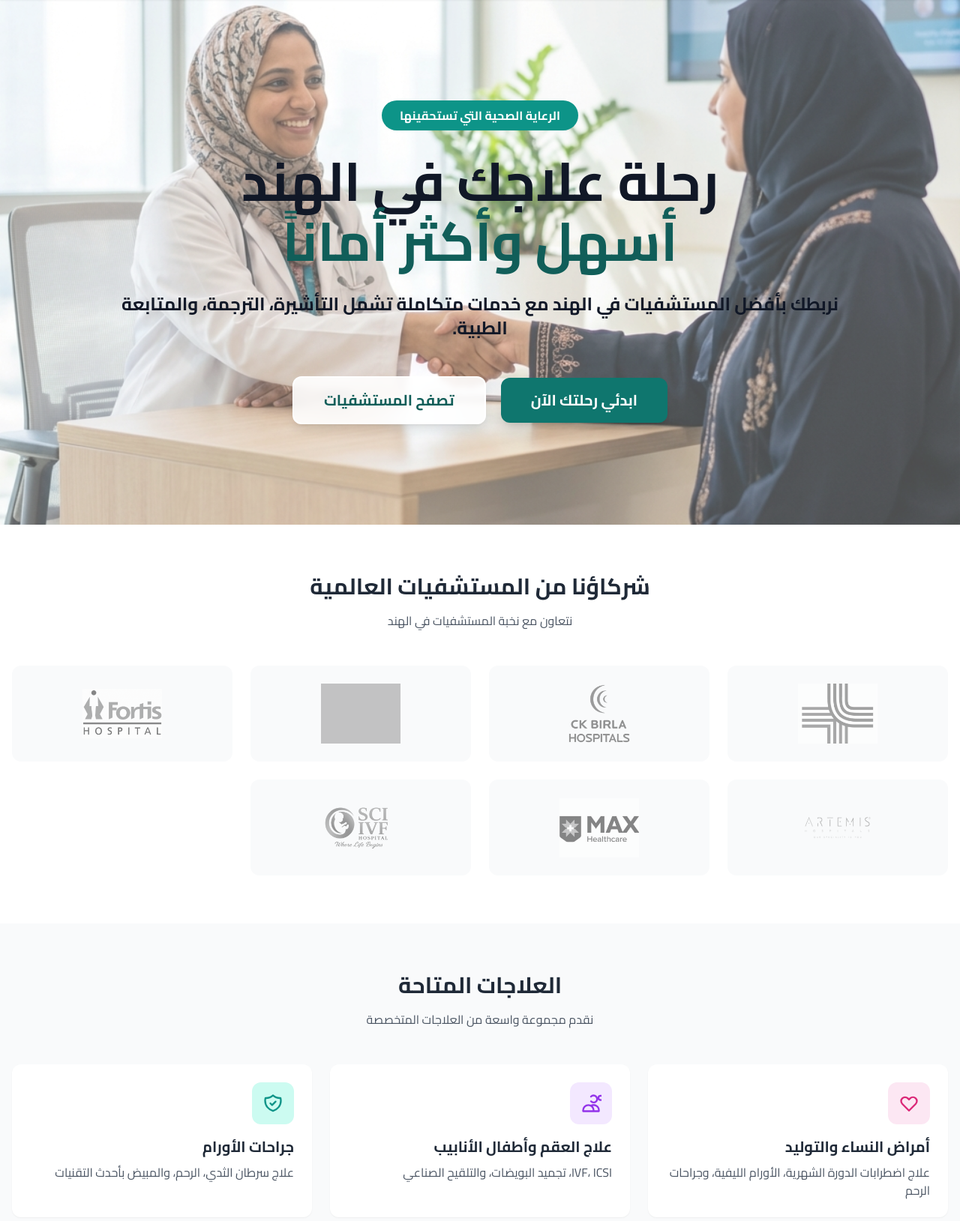
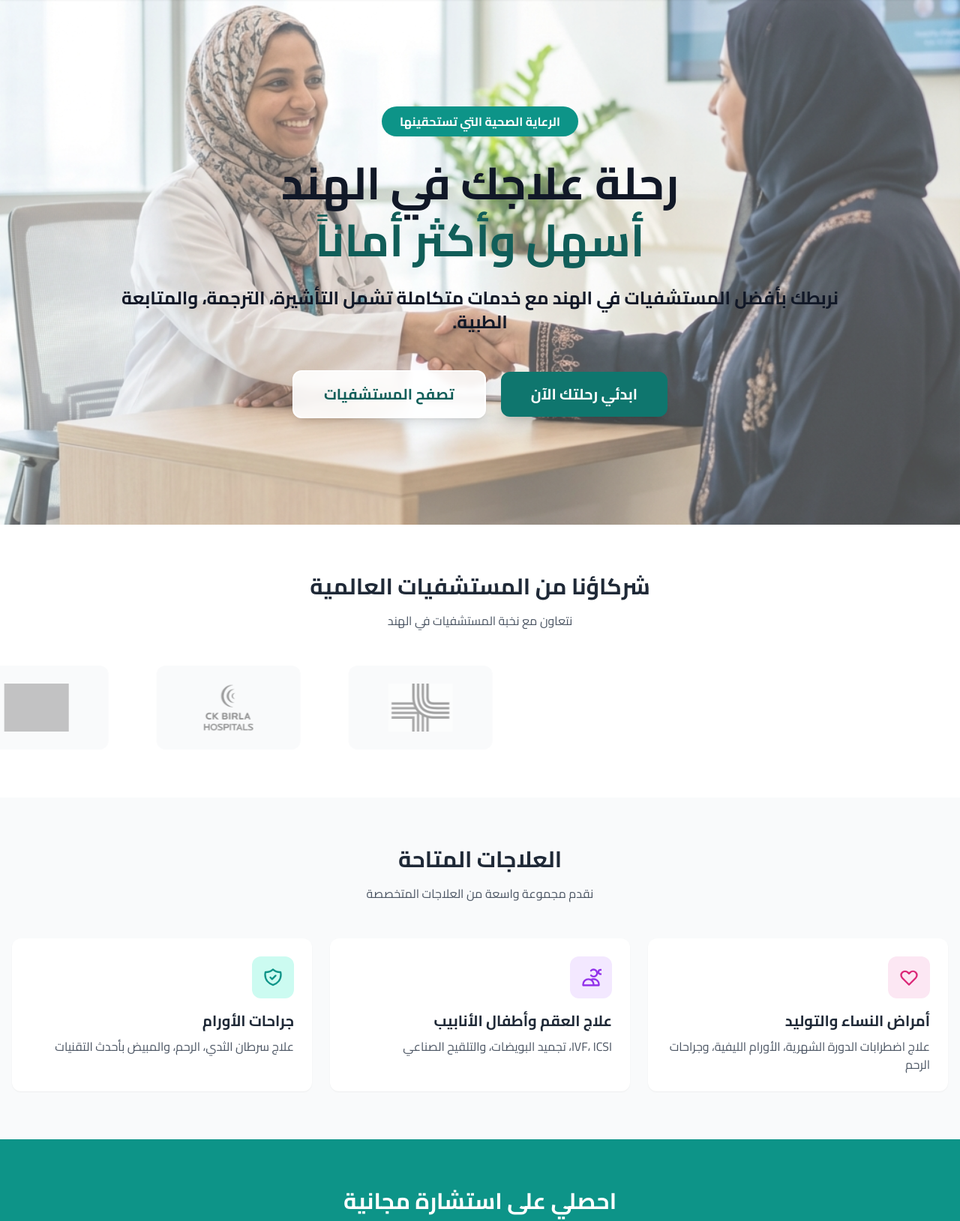
Before and after one commit to immuneera82-hub/raha-medical, a FastAPI app: page / in a window 1280 px wide. Shown: the part 73-1702 px from the top of the page at 75% size. Run offline with FastAPI, Linux system fonts and the light colour scheme; some libraries are stand-ins or nearby versions; grey boxes are pictures that could not be loaded.

Commit message:
Fix text overlap and add horizontal marquee for hospitals

```diff
--- a/backend/static/templates/index.html
+++ b/backend/static/templates/index.html
@@ -49,6 +49,37 @@
 
         .float-animation {
             animation: float 3s ease-in-out infinite;
+        }
+
+        /* Marquee Animation for Hospitals */
+        @keyframes marquee {
+            0% {
+                transform: translateX(0%);
+            }
+
+            100% {
+                transform: translateX(-50%);
+            }
+        }
+
+        .marquee-container {
+            overflow: hidden;
+            width: 100%;
+        }
+
+        .marquee-track {
+            display: flex;
+            animation: marquee 20s linear infinite;
+            width: max-content;
+        }
+
+        .marquee-track:hover {
+            animation-play-state: paused;
+        }
+
+        .marquee-item {
+            flex-shrink: 0;
+            padding: 0 2rem;
         }
     </style>
 </head>
@@ -153,9 +184,9 @@
                 الرعاية الصحية التي تستحقينها
             </span>
 
-            <h1 class="text-5xl md:text-6xl lg:text-7xl font-bold text-gray-900 mb-8 leading-relaxed">
-                رحلة علاجك في الهند <br class="hidden md:block" />
-                <span class="text-teal-800 inline-block mt-2">أسهل وأكثر أماناً</span>
+            <h1 class="text-4xl md:text-5xl lg:text-6xl font-bold text-gray-900 mb-8">
+                <span class="block mb-4">رحلة علاجك في الهند</span>
+                <span class="block text-teal-800">أسهل وأكثر أماناً</span>
             </h1>
 
             <p class="text-xl md:text-2xl text-gray-900 mb-12 font-bold max-w-5xl mx-auto leading-relaxed">
@@ -179,42 +210,110 @@
         <div class="container mx-auto px-4">
             <h2 class="text-3xl font-bold text-center mb-4">شركاؤنا من المستشفيات العالمية</h2>
             <p class="text-gray-600 text-center mb-12">نتعاون مع نخبة المستشفيات في الهند</p>
+        </div>
 
-            <div class="grid grid-cols-2 md:grid-cols-3 lg:grid-cols-4 gap-6">
+        <!-- Marquee Hospitals Slider -->
+        <div class="marquee-container">
+            <div class="marquee-track">
+                <!-- First set of logos -->
+                <div class="marquee-item">
                     <div
-                    class="bg-gray-50 rounded-xl p-6 flex items-center justify-center h-32 hover:shadow-lg transition-shadow">
+                        class="bg-gray-50 rounded-xl p-6 flex items-center justify-center h-28 w-48 hover:shadow-lg transition-shadow">
                         <img src="/static/images/Medanta.png" alt="Medanta"
-                        class="hospital-logo max-h-20 max-w-full object-contain">
+                            class="hospital-logo max-h-16 max-w-full object-contain">
                     </div>
+                </div>
+                <div class="marquee-item">
                     <div
-                    class="bg-gray-50 rounded-xl p-6 flex items-center justify-center h-32 hover:shadow-lg transition-shadow">
+                        class="bg-gray-50 rounded-xl p-6 flex items-center justify-center h-28 w-48 hover:shadow-lg transition-shadow">
                         <img src="/static/images/CK-BIRLA.png" alt="CK Birla"
-                        class="hospital-logo max-h-20 max-w-full object-contain">
+                            class="hospital-logo max-h-16 max-w-full object-contain">
                     </div>
+                </div>
+                <div class="marquee-item">
                     <div
-                    class="bg-gray-50 rounded-xl p-6 flex items-center justify-center h-32 hover:shadow-lg transition-shadow">
+                        class="bg-gray-50 rounded-xl p-6 flex items-center justify-center h-28 w-48 hover:shadow-lg transition-shadow">
                         <img src="/static/images/Marengo-Asia.png" alt="Marengo Asia"
-                        class="hospital-logo max-h-20 max-w-full object-contain">
+                            class="hospital-logo max-h-16 max-w-full object-contain">
                     </div>
+                </div>
+                <div class="marquee-item">
                     <div
-                    class="bg-gray-50 rounded-xl p-6 flex items-center justify-center h-32 hover:shadow-lg transition-shadow">
+                        class="bg-gray-50 rounded-xl p-6 flex items-center justify-center h-28 w-48 hover:shadow-lg transition-shadow">
                         <img src="/static/images/Fortis.png" alt="Fortis"
-                        class="hospital-logo max-h-20 max-w-full object-contain">
+                            class="hospital-logo max-h-16 max-w-full object-contain">
                     </div>
+                </div>
+                <div class="marquee-item">
                     <div
-                    class="bg-gray-50 rounded-xl p-6 flex items-center justify-center h-32 hover:shadow-lg transition-shadow">
+                        class="bg-gray-50 rounded-xl p-6 flex items-center justify-center h-28 w-48 hover:shadow-lg transition-shadow">
                         <img src="/static/images/Artemis.png" alt="Artemis"
-                        class="hospital-logo max-h-20 max-w-full object-contain">
+                            class="hospital-logo max-h-16 max-w-full object-contain">
                     </div>
+                </div>
+                <div class="marquee-item">
                     <div
-                    class="bg-gray-50 rounded-xl p-6 flex items-center justify-center h-32 hover:shadow-lg transition-shadow">
+                        class="bg-gray-50 rounded-xl p-6 flex items-center justify-center h-28 w-48 hover:shadow-lg transition-shadow">
                         <img src="/static/images/Max-Healthcare.png" alt="Max Healthcare"
-                        class="hospital-logo max-h-20 max-w-full object-contain">
+                            class="hospital-logo max-h-16 max-w-full object-contain">
                     </div>
+                </div>
+                <div class="marquee-item">
                     <div
-                    class="bg-gray-50 rounded-xl p-6 flex items-center justify-center h-32 hover:shadow-lg transition-shadow">
+                        class="bg-gray-50 rounded-xl p-6 flex items-center justify-center h-28 w-48 hover:shadow-lg transition-shadow">
                         <img src="/static/images/sci-logo.png" alt="SCI IVF"
-                        class="hospital-logo max-h-20 max-w-full object-contain">
+                            class="hospital-logo max-h-16 max-w-full object-contain">
+                    </div>
+                </div>
+                <!-- Duplicate set for seamless loop -->
+                <div class="marquee-item">
+                    <div
+                        class="bg-gray-50 rounded-xl p-6 flex items-center justify-center h-28 w-48 hover:shadow-lg transition-shadow">
+                        <img src="/static/images/Medanta.png" alt="Medanta"
+                            class="hospital-logo max-h-16 max-w-full object-contain">
+                    </div>
+                </div>
+                <div class="marquee-item">
+                    <div
+                        class="bg-gray-50 rounded-xl p-6 flex items-center justify-center h-28 w-48 hover:shadow-lg transition-shadow">
+                        <img src="/static/images/CK-BIRLA.png" alt="CK Birla"
+                            class="hospital-logo max-h-16 max-w-full object-contain">
+                    </div>
+                </div>
+                <div class="marquee-item">
+                    <div
+                        class="bg-gray-50 rounded-xl p-6 flex items-center justify-center h-28 w-48 hover:shadow-lg transition-shadow">
+                        <img src="/static/images/Marengo-Asia.png" alt="Marengo Asia"
+                            class="hospital-logo max-h-16 max-w-full object-contain">
+                    </div>
+                </div>
+                <div class="marquee-item">
+                    <div
+                        class="bg-gray-50 rounded-xl p-6 flex items-center justify-center h-28 w-48 hover:shadow-lg transition-shadow">
+                        <img src="/static/images/Fortis.png" alt="Fortis"
+                            class="hospital-logo max-h-16 max-w-full object-contain">
+                    </div>
+                </div>
+                <div class="marquee-item">
+                    <div
+                        class="bg-gray-50 rounded-xl p-6 flex items-center justify-center h-28 w-48 hover:shadow-lg transition-shadow">
+                        <img src="/static/images/Artemis.png" alt="Artemis"
+                            class="hospital-logo max-h-16 max-w-full object-contain">
+                    </div>
+                </div>
+                <div class="marquee-item">
+                    <div
+                        class="bg-gray-50 rounded-xl p-6 flex items-center justify-center h-28 w-48 hover:shadow-lg transition-shadow">
+                        <img src="/static/images/Max-Healthcare.png" alt="Max Healthcare"
+                            class="hospital-logo max-h-16 max-w-full object-contain">
+                    </div>
+                </div>
+                <div class="marquee-item">
+                    <div
+                        class="bg-gray-50 rounded-xl p-6 flex items-center justify-center h-28 w-48 hover:shadow-lg transition-shadow">
+                        <img src="/static/images/sci-logo.png" alt="SCI IVF"
+                            class="hospital-logo max-h-16 max-w-full object-contain">
+                    </div>
                 </div>
             </div>
         </div>
```
Lines whose indentation alone changed are shown as unchanged.
